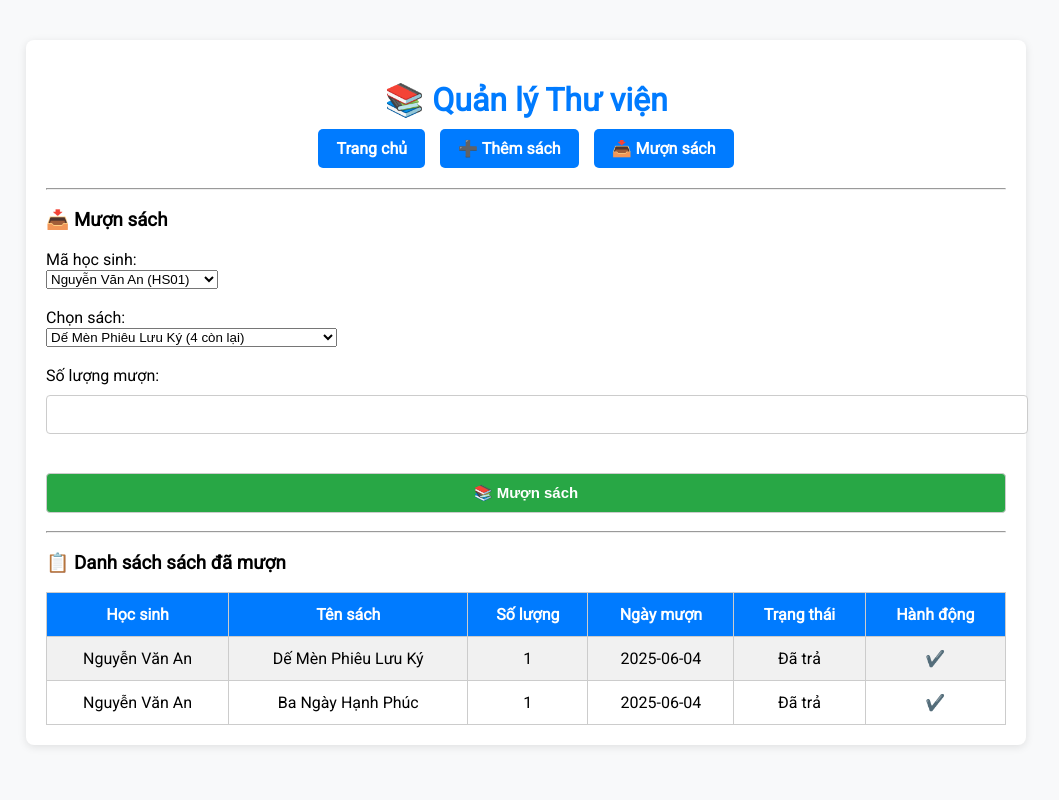
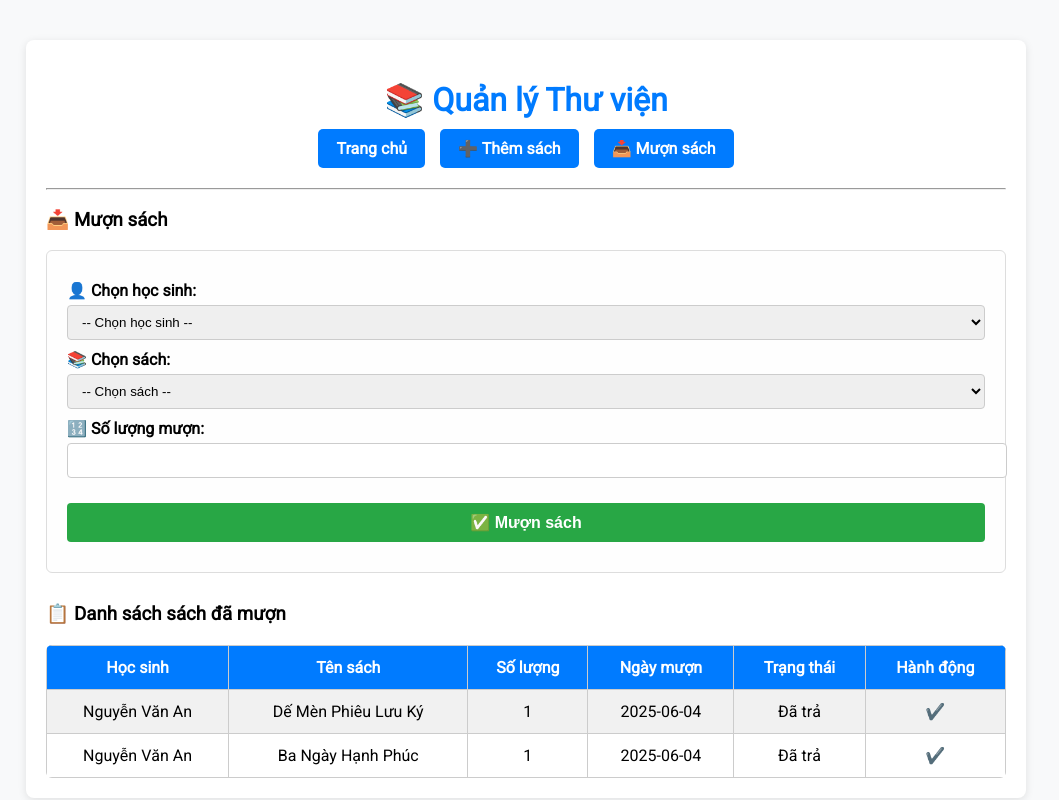
Before and after one commit to VungNguyenYT/qly_thuvien, a PHP site: page /borrow_book.php in a window 1280 px wide. Shown: the whole page, without its empty margins (114-1173 px from the left). Run offline with PHP 8.4, Linux system fonts and the light colour scheme; data comes from the database, SQL or seed files in the repository.

Commit message:
update giao diện

```diff
--- a/assets/style.css
+++ b/assets/style.css
@@ -152,3 +152,65 @@ form button:hover {
 .button.delete:hover {
     background: #c82333;
 }
+form.borrow-form {
+    background: #fefefe;
+    padding: 20px;
+    border: 1px solid #ddd;
+    border-radius: 6px;
+    margin-bottom: 30px;
+}
+
+form.borrow-form label {
+    font-weight: bold;
+    margin-top: 10px;
+    display: block;
+}
+
+form.borrow-form select,
+form.borrow-form input[type="number"] {
+    width: 100%;
+    padding: 8px 10px;
+    border: 1px solid #ccc;
+    border-radius: 4px;
+    margin-top: 5px;
+}
+
+form.borrow-form button {
+    margin-top: 15px;
+    width: 100%;
+    background-color: #28a745;
+    color: white;
+    padding: 10px;
+    font-weight: bold;
+    font-size: 16px;
+    border: none;
+    border-radius: 4px;
+    cursor: pointer;
+}
+
+form.borrow-form button:hover {
+    background-color: #218838;
+}
+
+.notice {
+    padding: 12px;
+    background: #d4edda;
+    color: #155724;
+    border-left: 5px solid #28a745;
+    margin-bottom: 20px;
+    border-radius: 4px;
+}
+table {
+    margin-top: 20px;
+    border-radius: 6px;
+    overflow: hidden;
+}
+
+th {
+    background-color: #007bff;
+    color: white;
+}
+
+td, th {
+    text-align: center;
+}
--- a/borrow_book.php
+++ b/borrow_book.php
@@ -1,6 +1,7 @@
 <?php
 error_reporting(E_ALL);
 ini_set('display_errors', 1);
+mysqli_report(MYSQLI_REPORT_ERROR | MYSQLI_REPORT_STRICT);
 include 'db.php';
 include 'includes/header.php';
 
@@ -11,56 +12,56 @@ if ($_SERVER['REQUEST_METHOD'] === 'POST') {
     $soLuong = $_POST['soluong'];
     $ngay = date('Y-m-d');
 
-    // Lấy tên học sinh và tên sách
+    // Lấy tên học sinh và sách
     $tenHS = $conn->query("SELECT TenHS FROM HocSinh WHERE MaHS = '$maHS'")->fetch_assoc()['TenHS'];
     $tenSach = $conn->query("SELECT TenSach FROM Sach WHERE MaSach = '$maSach'")->fetch_assoc()['TenSach'];
 
-    // Lưu thông tin mượn vào bảng ThongTinMuon
-    $stmt = $conn->prepare("INSERT INTO ThongTinMuon (MaHS, TenHS, MaSach, TenSach, SoLuong, NgayMuon)
-                            VALUES (?, ?, ?, ?, ?, ?)");
+    // Lưu vào bảng ThongTinMuon
+    $stmt = $conn->prepare("INSERT INTO ThongTinMuon (MaHS, TenHS, MaSach, TenSach, SoLuong, NgayMuon, TrangThai)
+                            VALUES (?, ?, ?, ?, ?, ?, 'Chưa trả')");
     $stmt->bind_param("ssssis", $maHS, $tenHS, $maSach, $tenSach, $soLuong, $ngay);
     $stmt->execute();
 
     // Trừ số lượng sách
     $conn->query("UPDATE Sach SET SoLuong = SoLuong - $soLuong WHERE MaSach = '$maSach'");
-
-    echo "<p style='color:green;'>✅ Đã lưu thông tin mượn vào bảng ThongTinMuon!</p>";
 }
-
-
 ?>
 
+<?php if ($_SERVER['REQUEST_METHOD'] === 'POST') { ?>
+    <div class="notice">
+        ✅ Đã lưu thông tin mượn sách thành công!
+    </div>
+<?php } ?>
+
 <h3>📥 Mượn sách</h3>
-<form method="post">
-    <label>Mã học sinh:</label><br>
-    <select name="mahs" required>
+<form method="post" class="borrow-form">
+    <label for="mahs">👤 Chọn học sinh:</label>
+    <select name="mahs" id="mahs" required>
+        <option value="">-- Chọn học sinh --</option>
         <?php
         $hs = $conn->query("SELECT * FROM HocSinh");
         while ($r = $hs->fetch_assoc()) {
             echo "<option value='{$r['MaHS']}'>{$r['TenHS']} ({$r['MaHS']})</option>";
         }
         ?>
-    </select><br><br>
+    </select>
 
-    <label>Chọn sách:</label><br>
-    <select name="masach" required>
+    <label for="masach">📚 Chọn sách:</label>
+    <select name="masach" id="masach" required>
+        <option value="">-- Chọn sách --</option>
         <?php
         $sach = $conn->query("SELECT * FROM Sach WHERE SoLuong > 0");
         while ($r = $sach->fetch_assoc()) {
             echo "<option value='{$r['MaSach']}'>{$r['TenSach']} ({$r['SoLuong']} còn lại)</option>";
         }
         ?>
-    </select><br><br>
+    </select>
 
-    <label>Số lượng mượn:</label><br>
-    <input type="number" name="soluong" min="1" required><br><br>
+    <label for="soluong">🔢 Số lượng mượn:</label>
+    <input type="number" name="soluong" id="soluong" min="1" required>
 
-    <button type="submit">📚 Mượn sách</button>
-
-
+    <button type="submit">✅ Mượn sách</button>
 </form>
-
-<hr>
 
 <h3>📋 Danh sách sách đã mượn</h3>
 <table>
@@ -92,8 +93,6 @@ if ($_SERVER['REQUEST_METHOD'] === 'POST') {
     ?>
 </table>
 
-
-
 </div>
 </body>
 
```
